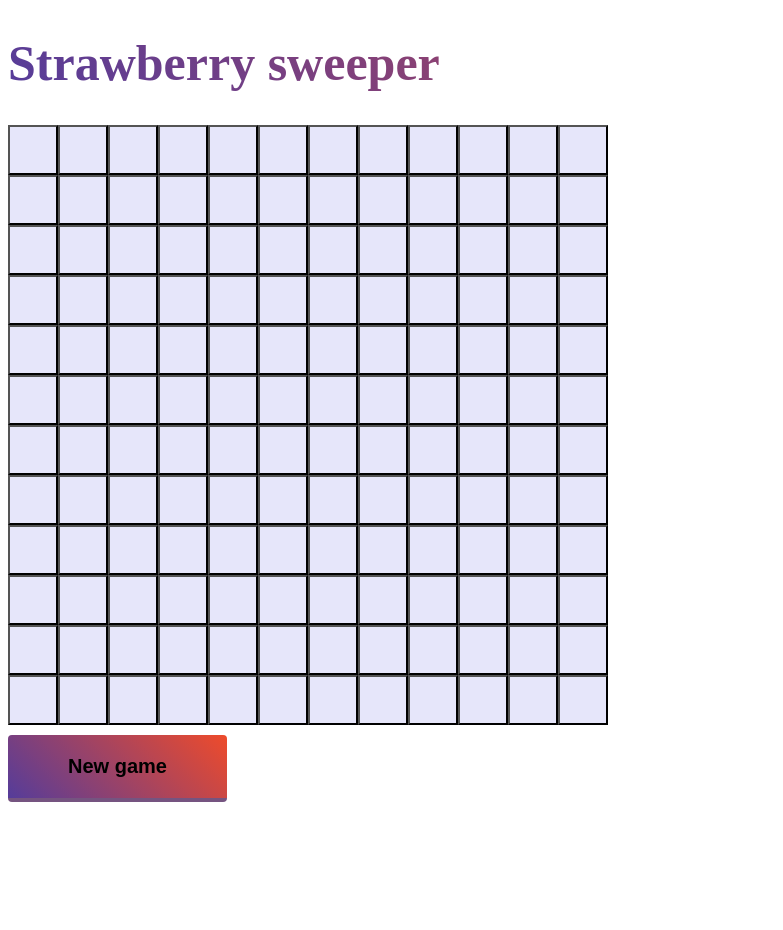
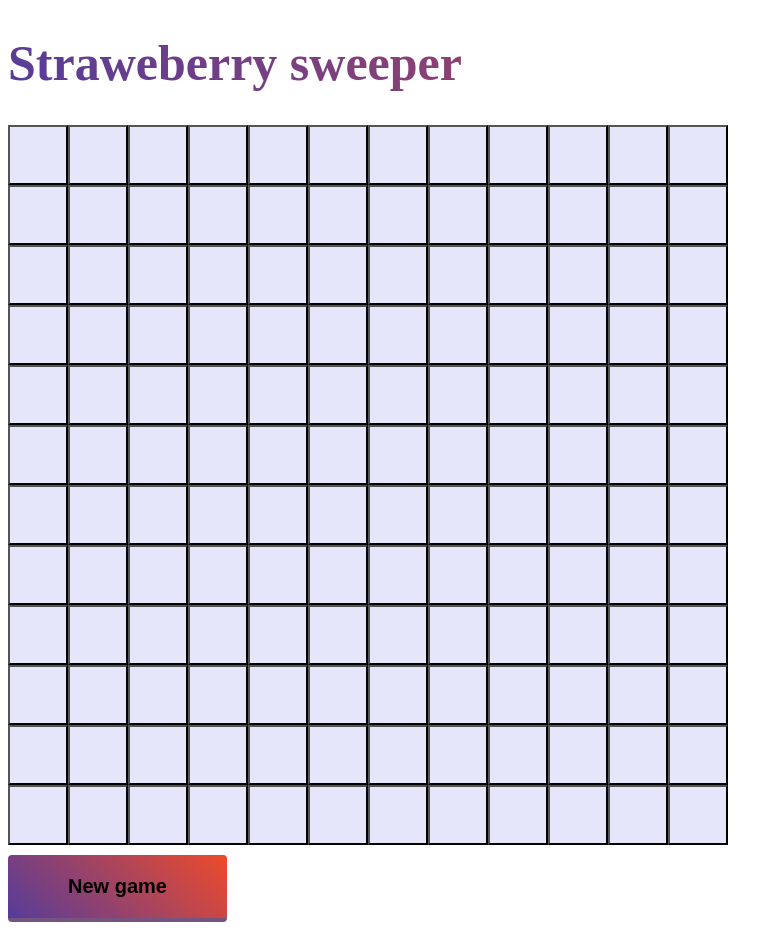
Before and after one commit to IrinaFedorich/IrinaFedorich.github.io, a plain HTML site: page MINESWEEPER/index.html in a window 1280 px wide. Shown: the whole page, without its empty margins (0-783 px from the left). Before the commit the page ends 810 px from the top, so only its background shows below. Drawn offline with Linux system fonts and the light colour scheme.

Commit message:
Final project.

```diff
--- a/MINESWEEPER/index.html
+++ b/MINESWEEPER/index.html
@@ -3,15 +3,16 @@
   <head>
     <meta name="google" content="notranslate">
     <meta charset="utf-8" />
-    <title>CGSG:IF4 CGSG'SummerPractice2024. Strawberry sweeper.</title>
+    <title>CGSG:IF4 CGSG'SummerPractice2024. Straweberry sweeper.</title>
 </head>
 <body>
-  <h1>Strawberry sweeper</h1>
+  <h1>Straweberry sweeper</h1>
   <div id="canvas"></div>
   <button id="replay">New game</button>
   <script src="minesweeper.js"></script>
   <style>
     * {
+      font-size: 30px;
       font-weight: bold;
     }
     #replay {
--- a/MINESWEEPER/minesweeper.js
+++ b/MINESWEEPER/minesweeper.js
@@ -1,6 +1,6 @@
 let r = 12, // rows
     c = 12, // cols
-    s = 50, // size of boxes
+    s = 60, // size of boxes
     boxes,
     field,
     flag,
```
